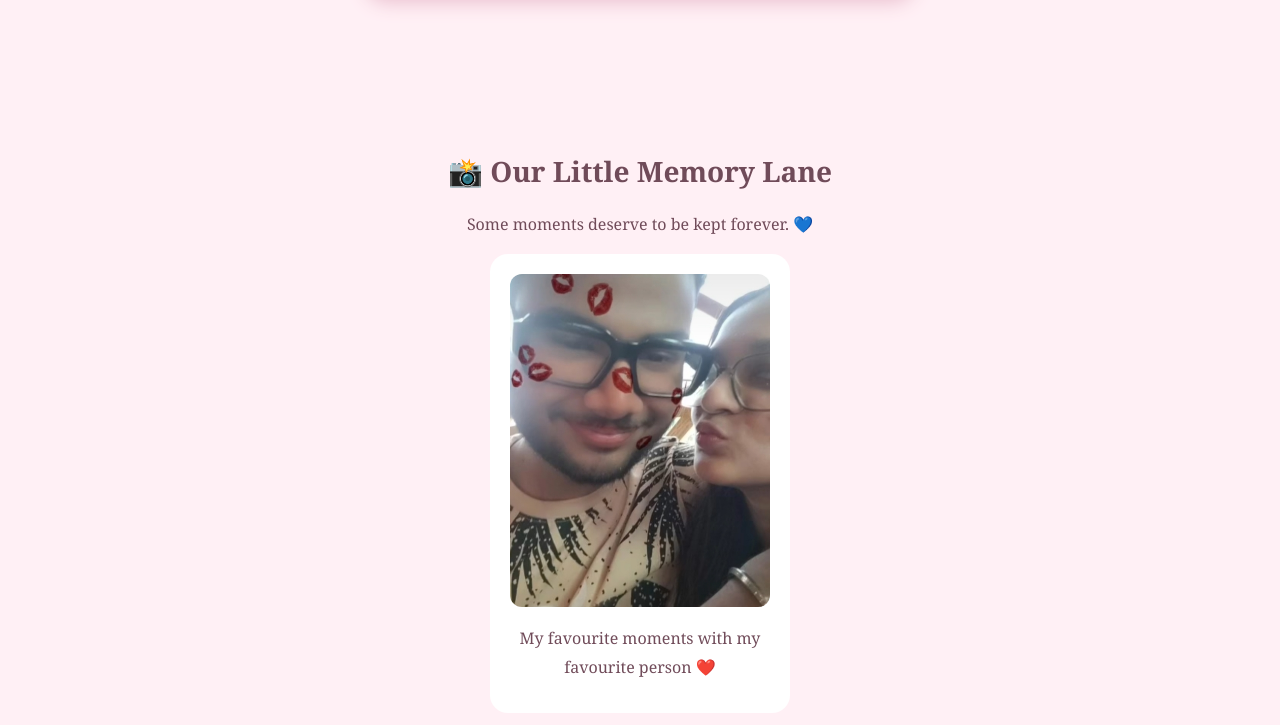
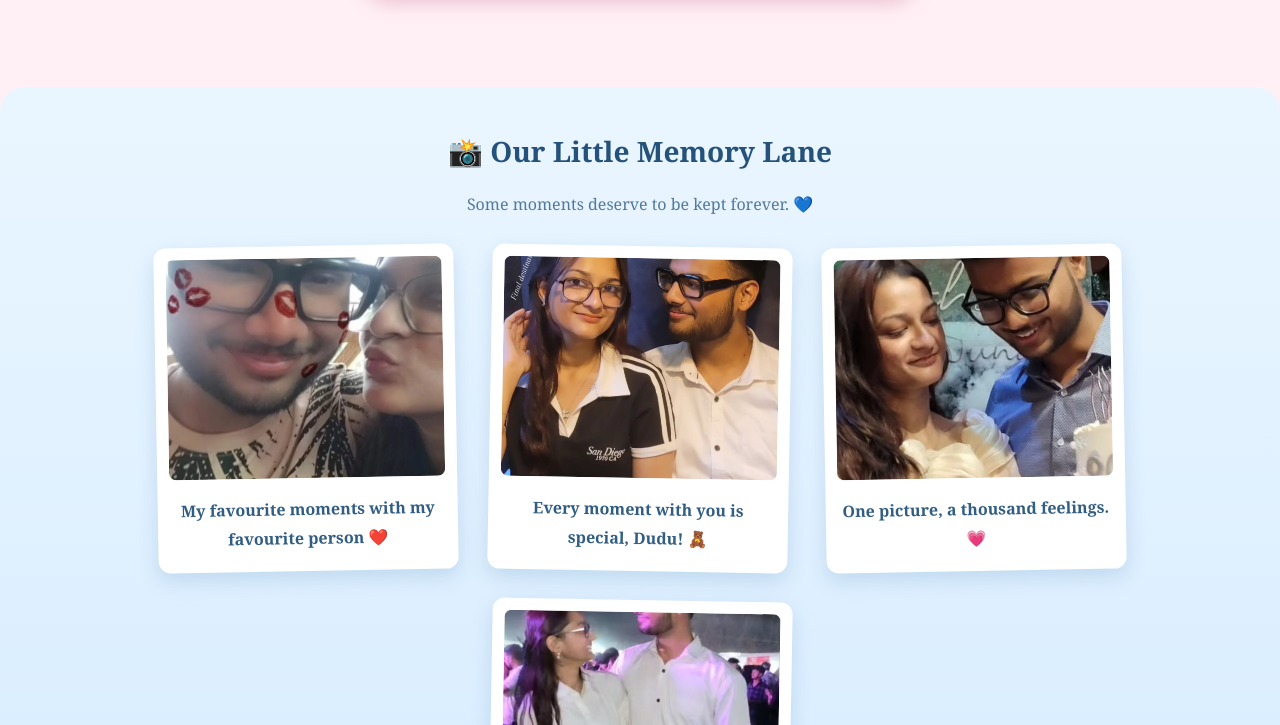
Before and after one commit to lakshitaagarwal9-lab/My-first-website, a plain HTML site: page index.html in a window 1280 px wide. Shown: the part 1600-2325 px from the top of the page. Drawn offline with Linux system fonts and the light colour scheme.

Commit message:
Update index.html

```diff
--- a/index.html
+++ b/index.html
@@ -119,6 +119,65 @@ footer {
 #quizResult {
     font-weight: bold;
     margin: 20px;
+}
+/* BLUE MEMORY SCRAPBOOK */
+#memories {
+  padding: 45px 20px;
+  text-align: center;
+  background: linear-gradient(180deg, #eaf6ff, #d5ebff);
+  border-radius: 25px;
+}
+
+#memories h2 {
+  color: #24527a;
+  font-size: 28px;
+}
+
+#memories > p {
+  color: #52799b;
+}
+
+#memories .memory {
+  display: inline-block;
+  vertical-align: top;
+  width: 40%;
+  max-width: 300px;
+  margin: 15px;
+  padding: 12px 12px 18px;
+  background: white;
+  border-radius: 12px;
+  box-shadow: 0 8px 20px rgba(55, 112, 160, 0.18);
+  transform: rotate(-1deg);
+  transition: transform 0.3s ease, box-shadow 0.3s ease;
+}
+
+#memories .memory:nth-of-type(even) {
+  transform: rotate(1deg);
+}
+
+#memories .memory:hover {
+  transform: translateY(-7px) rotate(0deg);
+  box-shadow: 0 12px 25px rgba(55, 112, 160, 0.25);
+}
+
+#memories .memory img {
+  width: 100%;
+  height: 220px;
+  object-fit: cover;
+  border-radius: 7px;
+}
+
+#memories .memory p {
+  color: #315d83;
+  font-weight: 600;
+  margin: 12px 4px 0;
+}
+
+@media (max-width: 600px) {
+  #memories .memory {
+    width: 85%;
+    max-width: 320px;
+  }
 }
 </style>
 </head>
```
